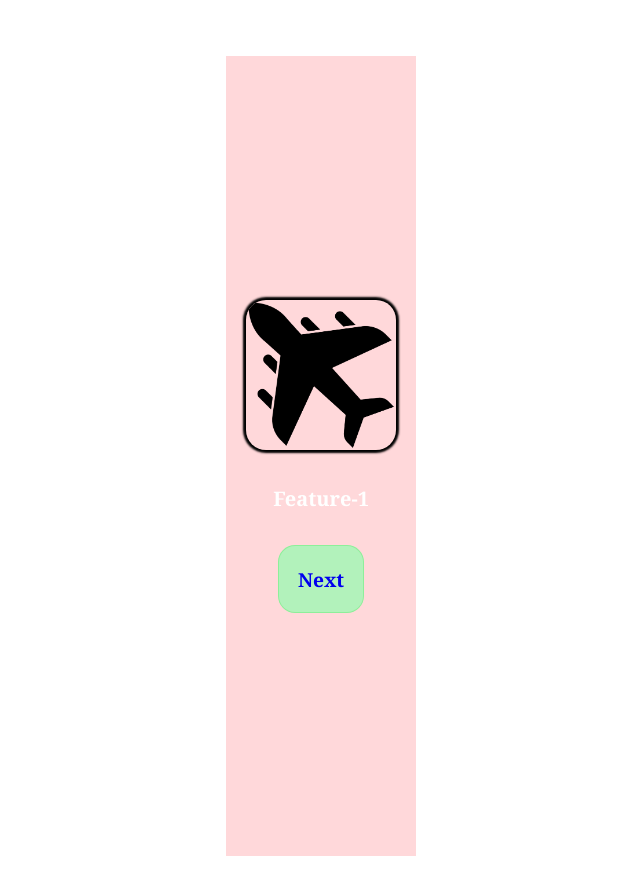
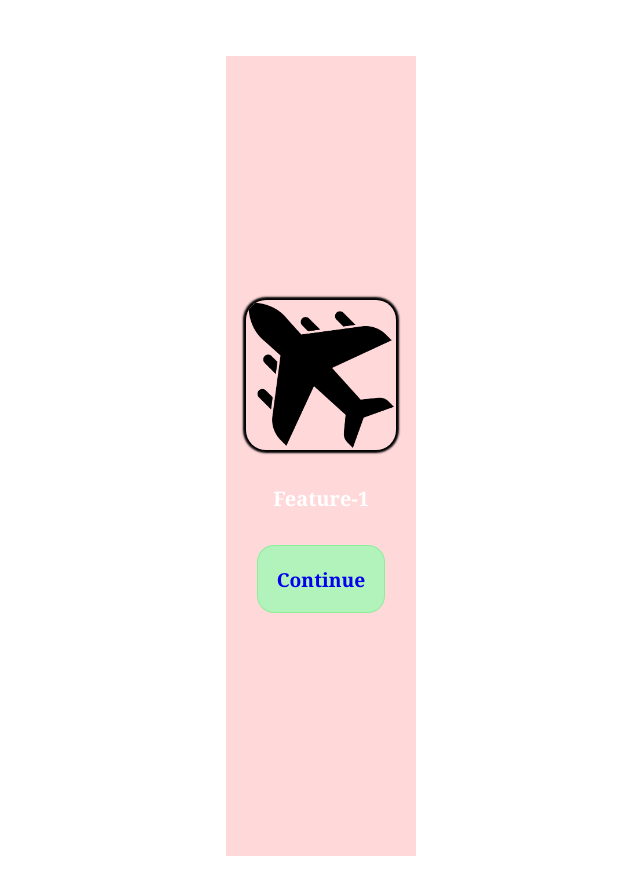
Before and after one commit to ZygimantasL/44-grupe-mobile-app, a React (Create React App) app: page /service1 in a window 1280 px wide. Shown: the top 894 px of the page, without its empty margins (319-959 px from the left). Built offline with nearby package versions, Linux system fonts and the light colour scheme.

Commit message:
feature linkage

```diff
--- a/src/pages/features/feature1.jsx
+++ b/src/pages/features/feature1.jsx
@@ -9,7 +9,7 @@ export function Service1() {
       <div className={style.Home}>
       <img src={Logo} alt="service1" className={style.logo} />
       <h1 className={style.heading}>Feature-1</h1>
-      <Link className={btn.button} to="../Service2">Next</Link>
+      <Link className={btn.button} to="../Service2">Continue</Link>
     </div>
   );
   };
--- a/src/pages/features/feature2.jsx
+++ b/src/pages/features/feature2.jsx
@@ -9,7 +9,7 @@ export function Service2() {
       <div className={style.Home}>
       <img src={Logo} alt="service2" className={style.logo} />
       <h1 className={style.heading}>Feature-2</h1>
-      <Link className={btn.button} to="../Service3">Next</Link>
+      <Link className={btn.button} to="../Service3">Continue</Link>
     </div>
   );
   };
--- a/src/pages/features/feature3.jsx
+++ b/src/pages/features/feature3.jsx
@@ -9,7 +9,7 @@ export function Service3() {
       <div className={style.Home}>
       <img src={Logo} alt="service3" className={style.logo} />
       <h1 className={style.heading}>Feature-3</h1>
-      <Link className={btn.button} to="../">Next</Link>
+      <Link className={btn.button} to="../Login">Continue</Link>
     </div>
   );
   };
```
